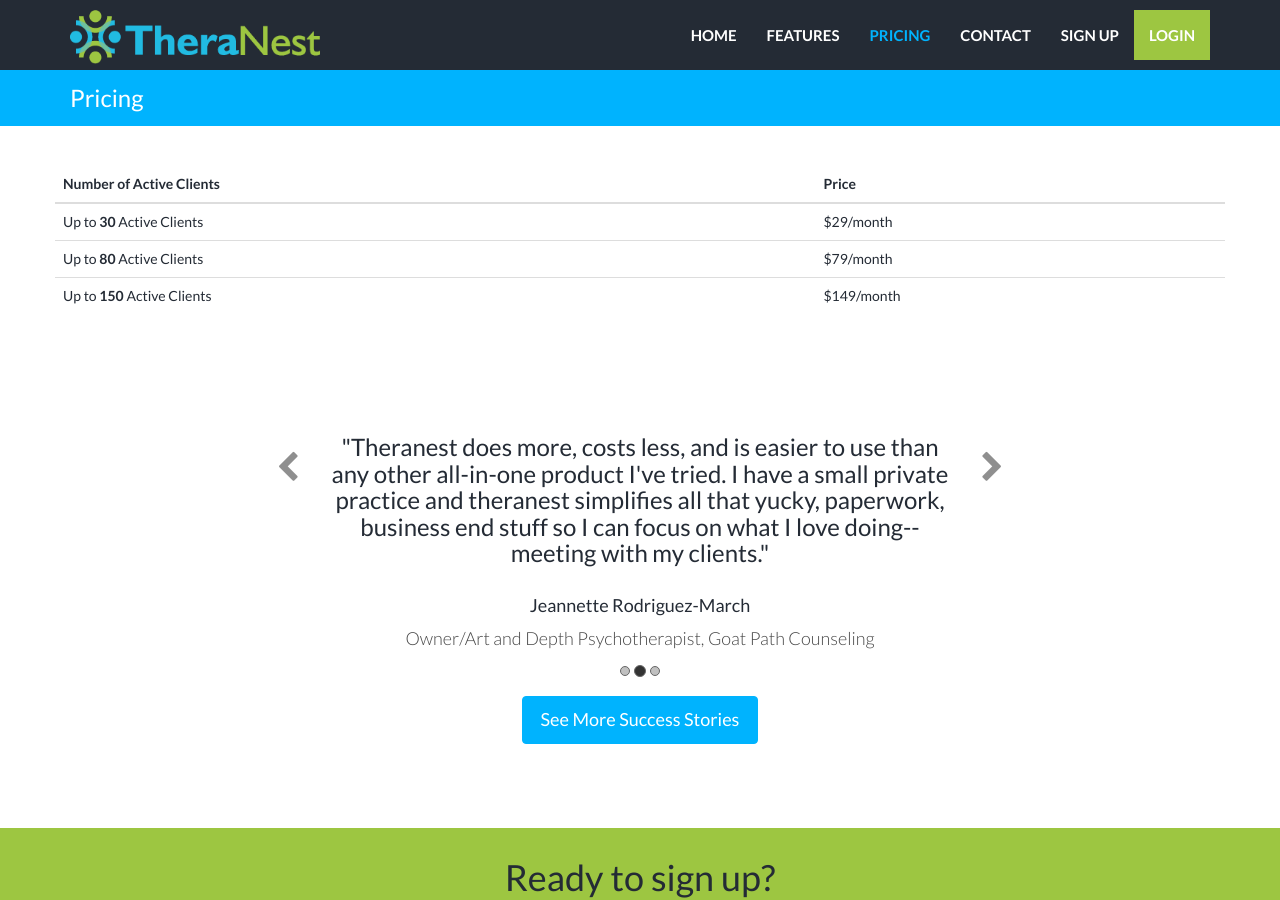
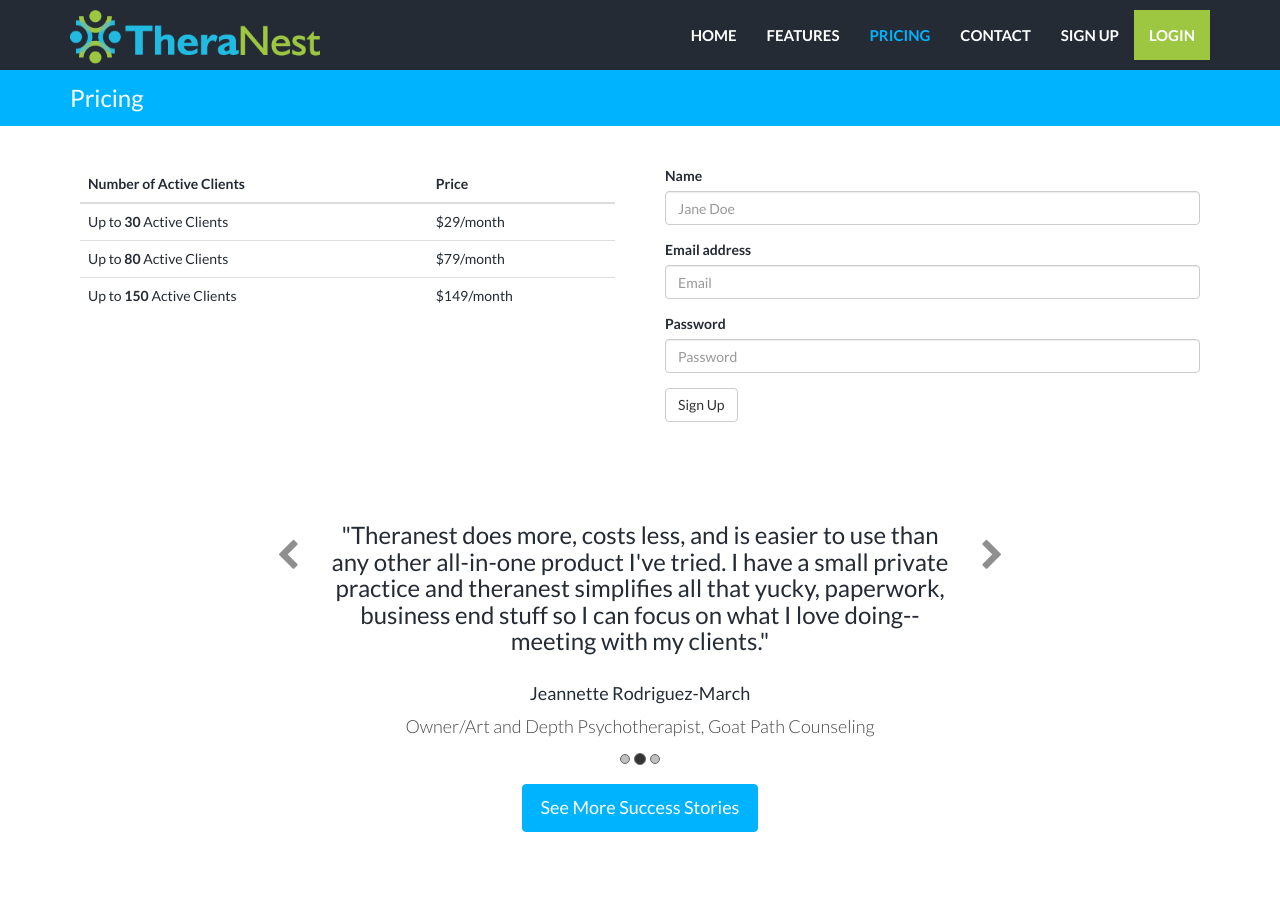
Before and after one commit to kaylacille/theranest-update, a Jekyll site: the page built from pricing.html, in a window 1280 px wide and 900 px high. Built offline with Jekyll 4.4.1, drawn with Linux system fonts in a browser that asks for light colours; nearby versions of some CDN libraries.

Commit message:
Add pricing page

```diff
--- a/pricing.html
+++ b/pricing.html
@@ -5,6 +5,7 @@
 ---
 <div class="container mtb">
     <div class="row">
+      <div class="col-lg-6">
         <table class="table table-hover">
             <thead>
               <tr>
@@ -27,5 +28,24 @@
               </tr>
             </tbody>
           </table>
+        </div>
+
+        <div class="col-lg-6">
+          <form>
+            <div class="form-group">
+              <label for="exampleInputName2">Name</label>
+              <input type="text" class="form-control" id="exampleInputName2" placeholder="Jane Doe">
+            </div>
+            <div class="form-group">
+              <label for="exampleInputEmail1">Email address</label>
+              <input type="email" class="form-control" id="exampleInputEmail1" placeholder="Email">
+            </div>
+            <div class="form-group">
+              <label for="exampleInputPassword1">Password</label>
+              <input type="password" class="form-control" id="exampleInputPassword1" placeholder="Password">
+            </div>
+            <button type="submit" class="btn btn-default">Sign Up</button>
+          </form>
+        </div>
     </div><! --/row -->
 </div><! --/container -->
```
Lines whose indentation alone changed are shown as unchanged.
